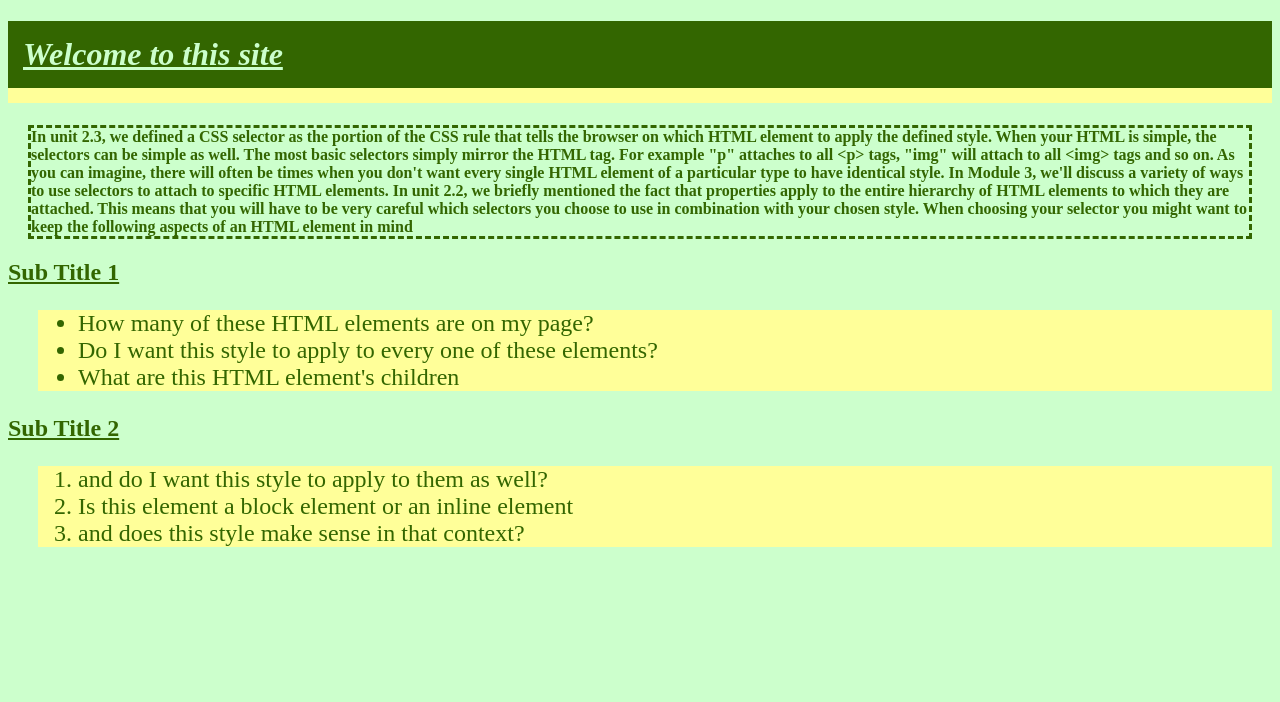
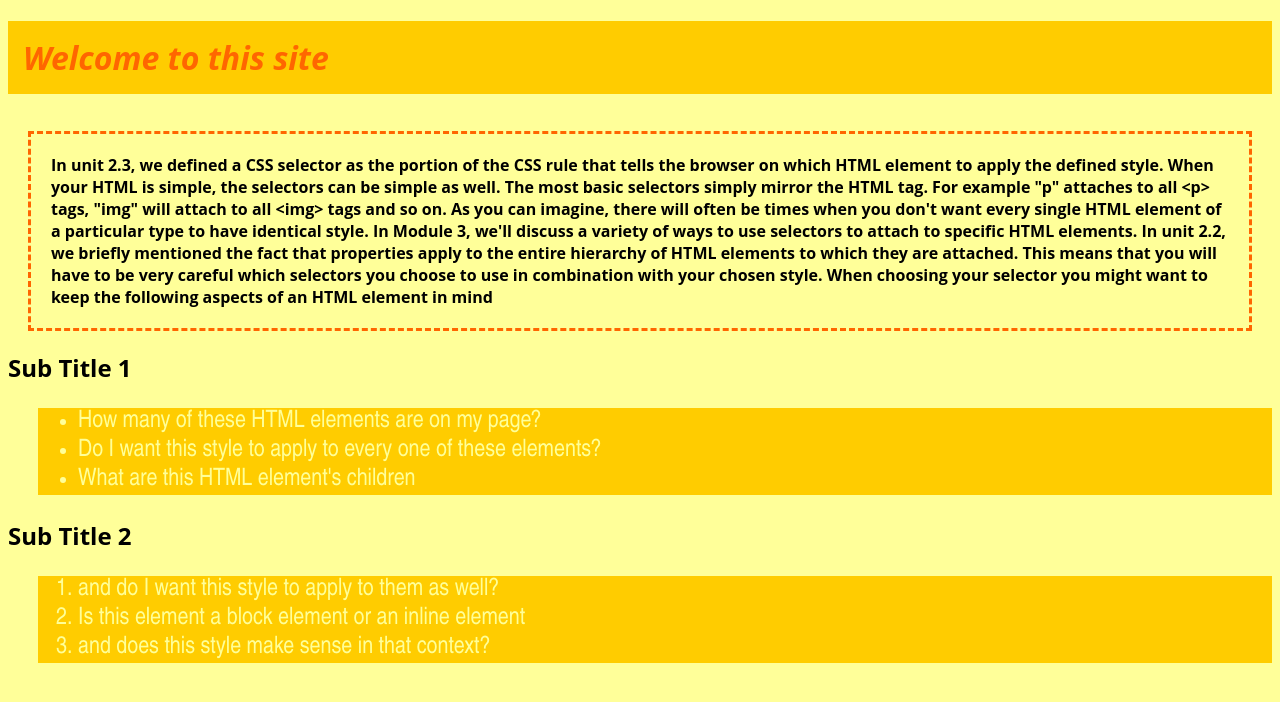
Before and after one commit to danieladelvos/css-spielplatz, a website: page lessons/module-2-building-css-rules/index.html in a window 1280 px wide. Drawn offline with Linux system fonts and the light colour scheme.

Commit message:
module 2 build rules exercise

```diff
--- a/lessons/module-2-building-css-rules/styles.css
+++ b/lessons/module-2-building-css-rules/styles.css
@@ -1,13 +1,13 @@
 body {
-  background: #ccffcc;
-  color: #336600;
+  font-family: "Open Sans","Helvetica Neue",Helvetica,Arial,sans-serif;
+  background: #ffff99;
+  color: #000000;
 }
 
 header {
-  font-family: "Times New Roman", Serif;
   font-style: italic;
-  background: #336600;
-  color: #ccffcc;
+  background: #ffcc00;
+  color: #ff6600;
 }
 
 h1 {
@@ -17,16 +17,15 @@ h1 {
 
 p {
   font-weight: bold;
-  border: 3px dashed;
+  padding: 20px;
+  border: 3px dashed #ff6600;
   margin: 20px;
 }
 
 ul, ol {
   font-size: 1.5em;
-  background-color: #ffff99;
+  font-family: "Arial Narrow",sans-serif;
+  color: #ffff99;
+  background-color: #ffcc00;
   margin-left: 30px;
 }
-
-h1, h2 {
-  text-decoration: underline;
-}
```
